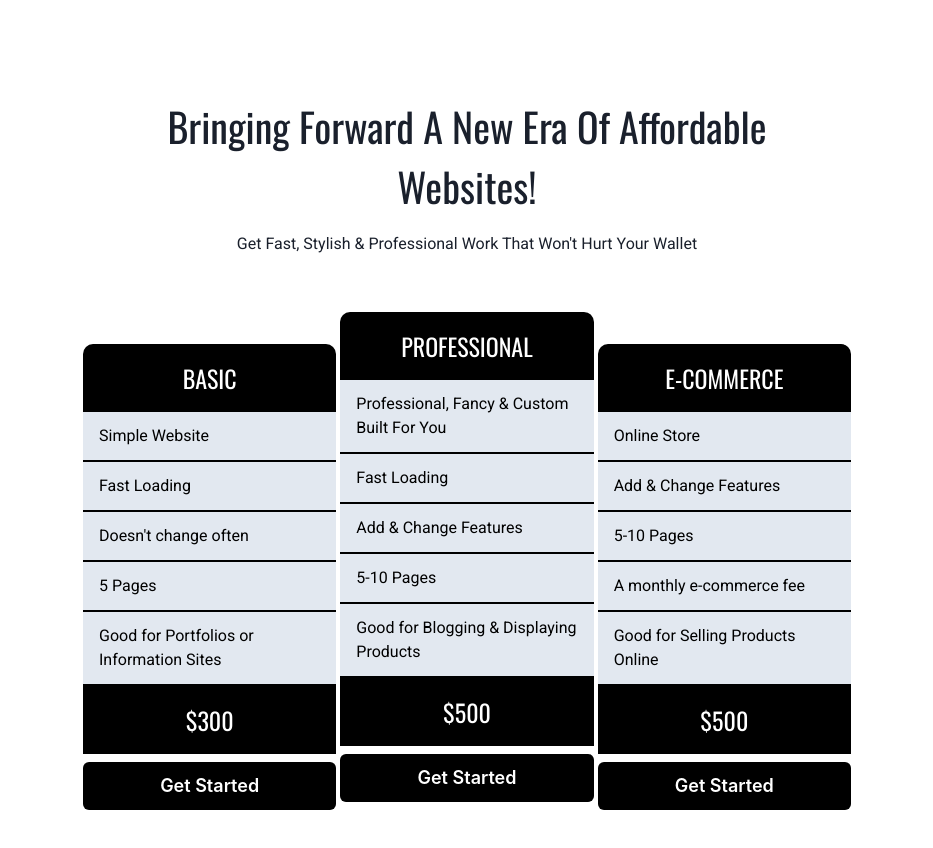
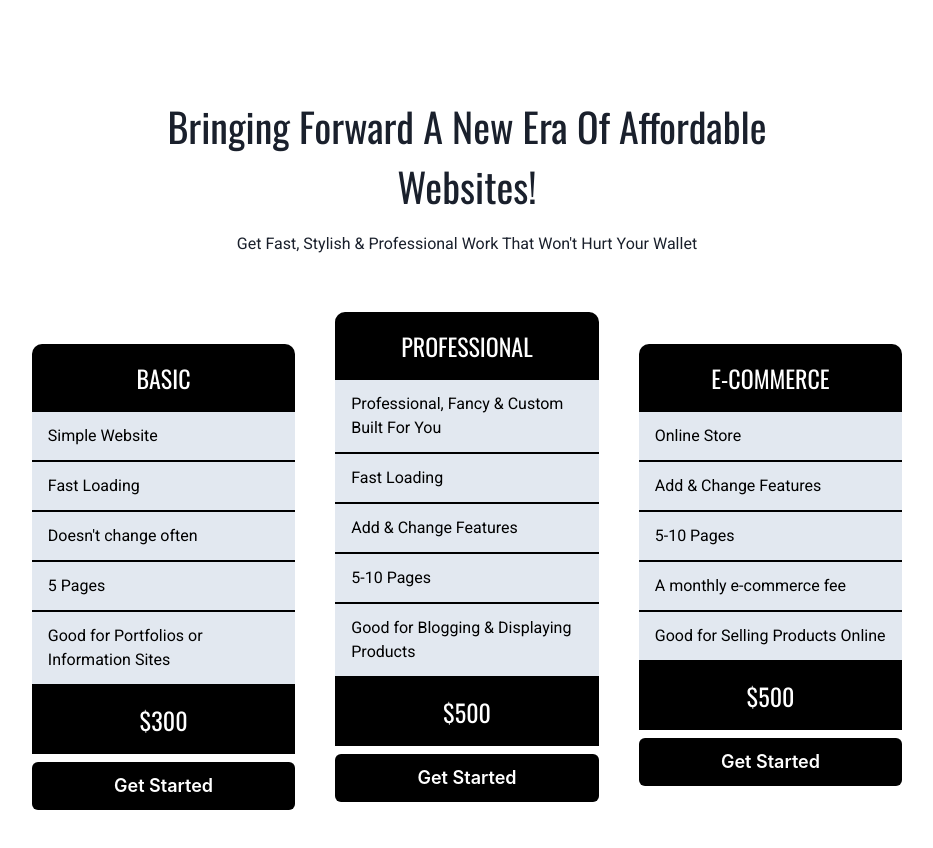
Before and after one commit to rubydevco/rubydev-tempsite, a React (Create React App) app: page /getting-started in a window 1280 px wide. Shown: the top 848 px of the page, without its empty margins (173-1106 px from the left). Built offline with nearby package versions, Linux system fonts and the light colour scheme.

Commit message:
tried making an exit button but browsers wont allow it sad

```diff
--- a/src/App.css
+++ b/src/App.css
@@ -35,7 +35,7 @@ hr {
 /* All the CSS for the pricing/getting started page */
 
 .getting-started {
-  margin: 12vh 20vw;
+  margin: 12vh 16vw;
 }
 
 .prices-title {
--- a/src/components/GettingStarted/PriceBlocks.js
+++ b/src/components/GettingStarted/PriceBlocks.js
@@ -31,7 +31,7 @@ const PriceBlocks = () => {
   };
   return (
     <div>
-      <Grid templateColumns='repeat(3, 1fr)' gap={1}>
+      <Grid templateColumns='repeat(3, 1fr)' gap={10}>
         <Box mt={8}>
           <PriceBlock type={basicSite} />
         </Box>
```
